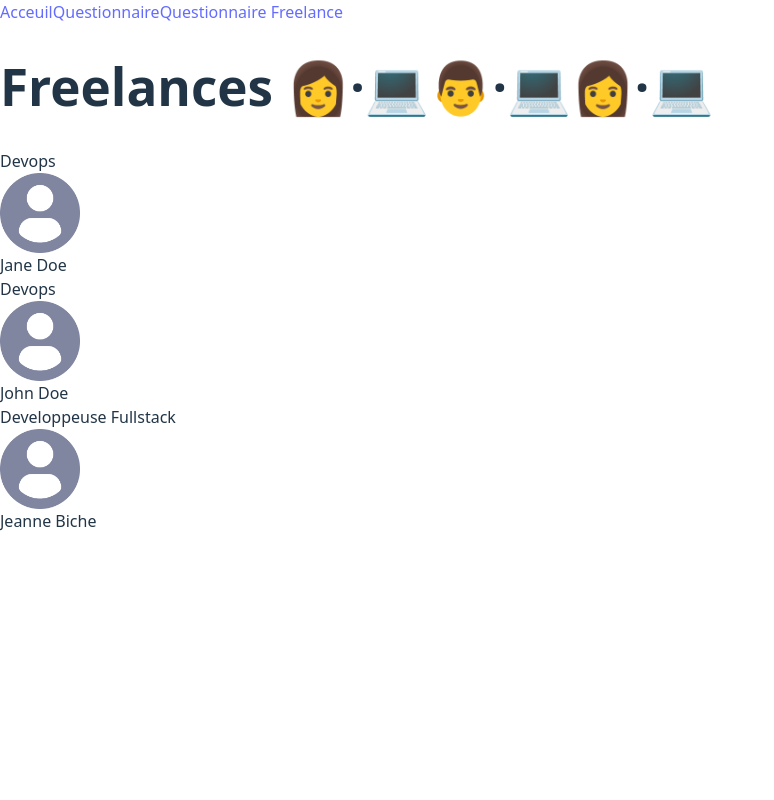
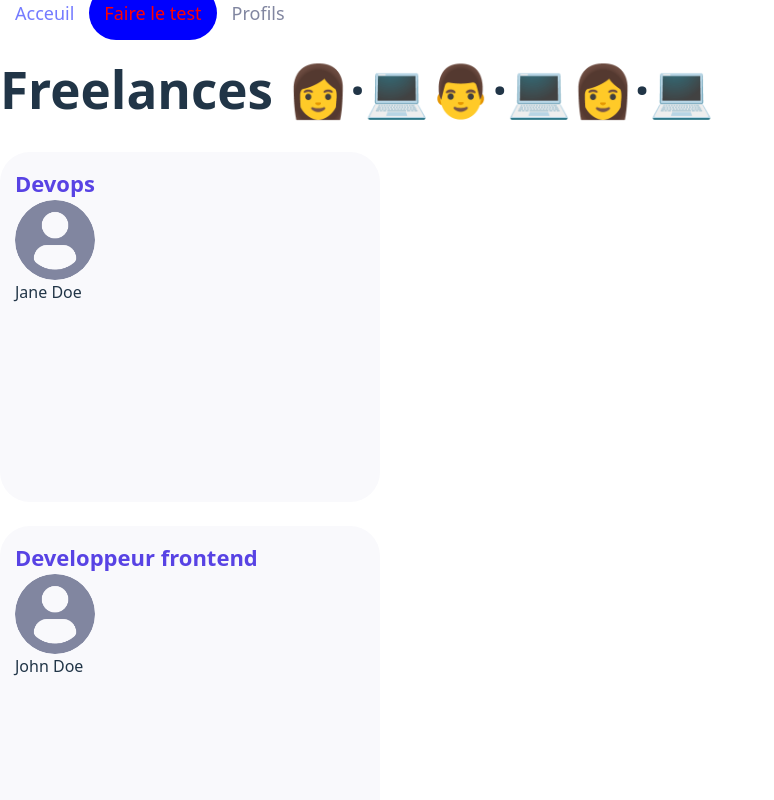
Before and after one commit to Tanjona-Dev/shiny-agency, a React (Vite) app: page /Freelance in a window 1280 px wide. Shown: the top 800 px of the page, without its empty margins (0-774 px from the left). Built offline with nearby package versions, Linux system fonts and the light colour scheme.

Commit message:
Ajout de styled-component et profiles

```diff
--- a/package.json
+++ b/package.json
@@ -13,7 +13,8 @@
     "prop-types": "^15.8.1",
     "react": "^19.0.0",
     "react-dom": "^19.0.0",
-    "react-router-dom": "^7.4.0"
+    "react-router-dom": "^7.4.0",
+    "styled-components": "^6.1.16"
   },
   "devDependencies": {
     "@eslint/js": "^9.22.0",
--- a/src/components/Card/index.jsx
+++ b/src/components/Card/index.jsx
@@ -1,20 +1,53 @@
-import React from "react";
 import PropTypes from "prop-types";
+import DefaultPicture from "../../assets/profile.png";
+import styled from "styled-components";
+import colors from "../../utils/style/colors";
 
-function Card({ label, title, picture }) {
+const CardLabel = styled.span`
+color: #5843e4;
+font-size: 22px;
+font-weight: bold;
+`;
+const CardImage = styled.img`
+width: 80px;
+height: 80px;
+border-radius: 50%;
+`
+const CardWarpper = styled.div`
+  display: flex;
+  flex-direction: column;
+  padding: 15px;
+  background-color: ${colors.backgroundLight};
+  border-radius: 30px;
+  width: 350px;
+  transition: 200ms;
+  &:hover {
+    cursor: pointer;
+    box-shadow: 2px 2px 10px #e2e3e9;
+  }
+`
+
+function Card({ picture, label, title }) {
+
   return (
-    <div style={{ display: "flex", flexDirection: "column", padding: "15" }}>
-      <span>{label}</span>
-      <img src={picture} alt="freelance" height={80} width={80} />
+    <CardWarpper style={{ display: "flex", flexDirection: "column", padding: 15 }}>
+      <CardLabel>{label}</CardLabel>
+      <CardImage src={picture} alt="freelance" />
       <span>{title}</span>
-    </div>
+    </CardWarpper>
   );
 }
 
 Card.propTypes = {
+  picture: PropTypes.oneOfType([PropTypes.string, PropTypes.any]).isRequired,
+  title: PropTypes.string.isRequired,
   label: PropTypes.string.isRequired,
-  title: PropTypes.string.isRequired,
-  picture: PropTypes.string.isRequired,
+};
+
+Card.defaultProps = {
+  title: "",
+  label: "",
+  picture: DefaultPicture,
 };
 
 export default Card;
--- a/src/components/Header/index.jsx
+++ b/src/components/Header/index.jsx
@@ -1,13 +1,25 @@
-import { Link } from "react-router-dom"
+import { Link } from "react-router-dom";
+import styled from "styled-components";
+import colors from "../../utils/style/colors";
 
+const StyledLink = styled(Link)`
+  padding: 15px;
+  color: #8186a0;
+  text-decoration: none;
+  font-size: 18px;
+  ${(props) =>
+    props.$isFullLink &&
+    `color: red; border-radius: 30px; background-color: ${colors.primary};`}
+`;
 function Header() {
-    return(
-        <nav>
-            <Link to="/">Acceuil</Link>
-            <Link to="/Survey/1">Questionnaire</Link>
-            <Link to="/Freelance">Questionnaire Freelance</Link>
-
-        </nav>
-    )
+  return (
+    <nav>
+      <StyledLink to="/">Acceuil</StyledLink>
+      <StyledLink to="/Survey/1" $isFullLink>
+        Faire le test
+      </StyledLink>
+      <StyledLink to="/Freelance">Profils</StyledLink>
+    </nav>
+  );
 }
-export default Header
+export default Header;
--- a/src/pages/FreelanceForm/FreelanceForm.jsx
+++ b/src/pages/FreelanceForm/FreelanceForm.jsx
@@ -1,36 +1,45 @@
-import DefaultPictiure from "../../assets/profile.png";
+import DefaultPicture from "../../assets/profile.png";
 import Card from "../../components/Card";
+import styled from "styled-components";
 
 const freelanceProfiles = [
   {
     name: "Jane Doe",
     jobTitle: "Devops",
-    picture: DefaultPictiure,
+    picture: DefaultPicture,
   },
   {
     name: "John Doe",
-    jobTitle: "Devops",
-    picture: DefaultPictiure,
+    jobTitle: "Developpeur frontend",
+    picture: DefaultPicture,
   },
   {
     name: "Jeanne Biche",
     jobTitle: "Developpeuse Fullstack",
-    picture: DefaultPictiure,
+    picture: DefaultPicture,
   },
 ];
+const CardContainer = styled.div`
+  display: grid;
+  gap: 24px;
+  grid-template-rows: 350px 350px 350px;
+  grid-template-columns: (2, 1fr);
+`;
 
 function FreelanceForm() {
   return (
     <div>
       <h1>Freelances 👩·💻👨·💻👩·💻</h1>
+      <CardContainer>
         {freelanceProfiles.map((profile, index) => (
           <Card
             key={`${profile.name}-${index}`}
+            picture={profile.picture}
             label={profile.jobTitle}
-          picture={profile.picture}
             title={profile.name}
           />
         ))}
+      </CardContainer>
     </div>
   );
 }
--- a/src/pages/Home/index.jsx
+++ b/src/pages/Home/index.jsx
@@ -1,10 +1,29 @@
+import { useState } from "react";
+import styled from "styled-components";
+
+const HomeSpan = styled.span`
+  background-color: red;
+  margin-top: 50px;
+  border-radius: 50px;
+  padding: 50px;
+  display: inline-block; /* Ajouté pour un meilleur comportement de l'élément */
+  transform: scale(${({ scale }) => scale});
+  transition: transform 0.3s ease-in-out; /* Animation fluide */
+`;
 
 function Home() {
+  const [scale, setScale] = useState(1);
+
   return (
     <div>
-      Page d'acceuil  🏡
+      <div onClick={() => setScale(scale + 0.1)}>
+        Page d'acceuil 🏡
+
+      </div>
+
+      <HomeSpan scale={scale} />
     </div>
-  )
+  );
 }
 
-export default Home
+export default Home;
--- /dev/null
+++ b/src/utils/style/colors.js
@@ -0,0 +1,6 @@
+const colors = {
+    primary: 'blue',
+    secondary: '#8186A0',
+    backgroundLight: '#F9F9FC',
+}
+export default colors
```
Also changed, not shown: 1 other file (tests, documents, lock files or other folders). Lines whose indentation alone changed are shown as unchanged.
